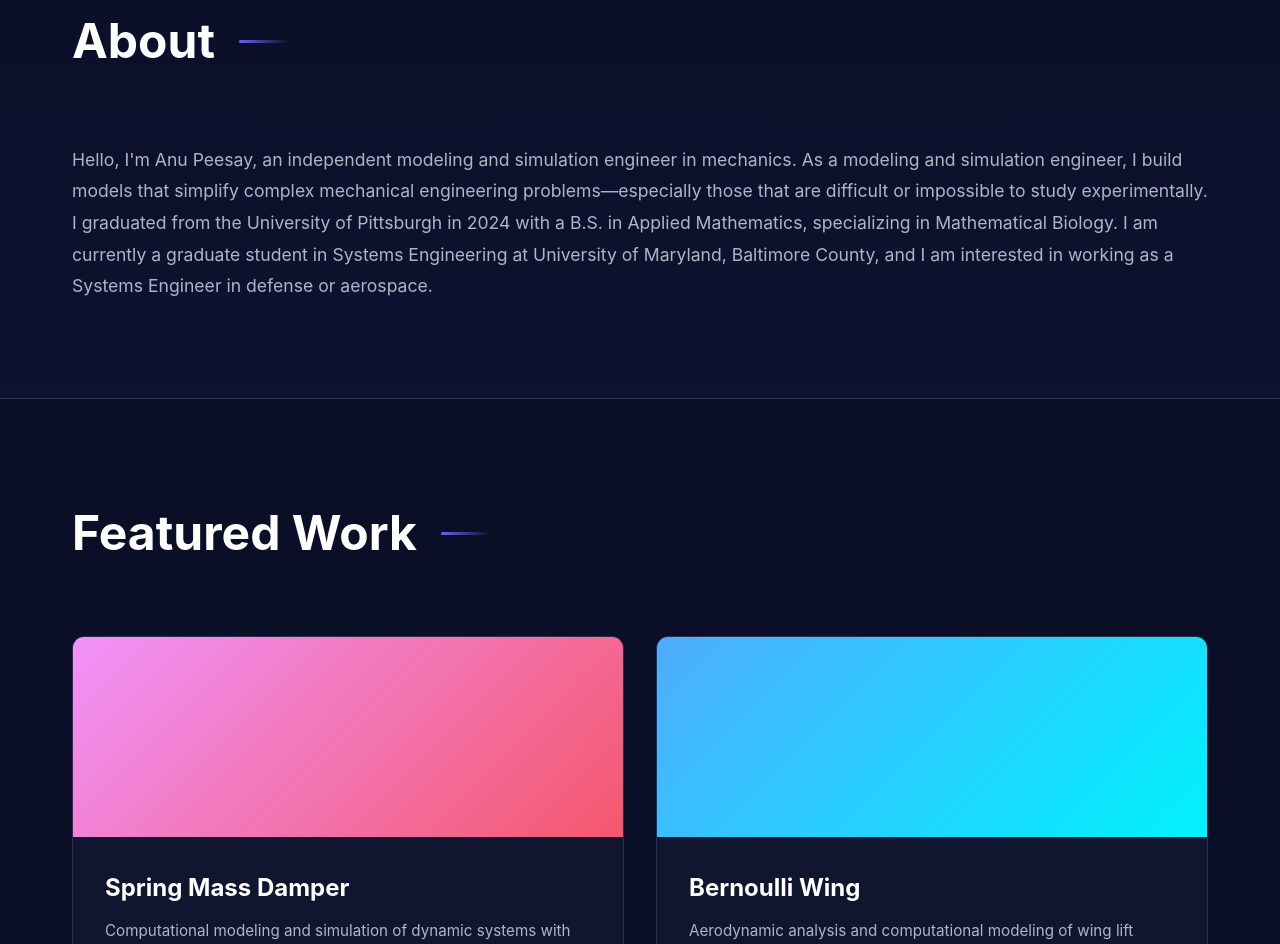
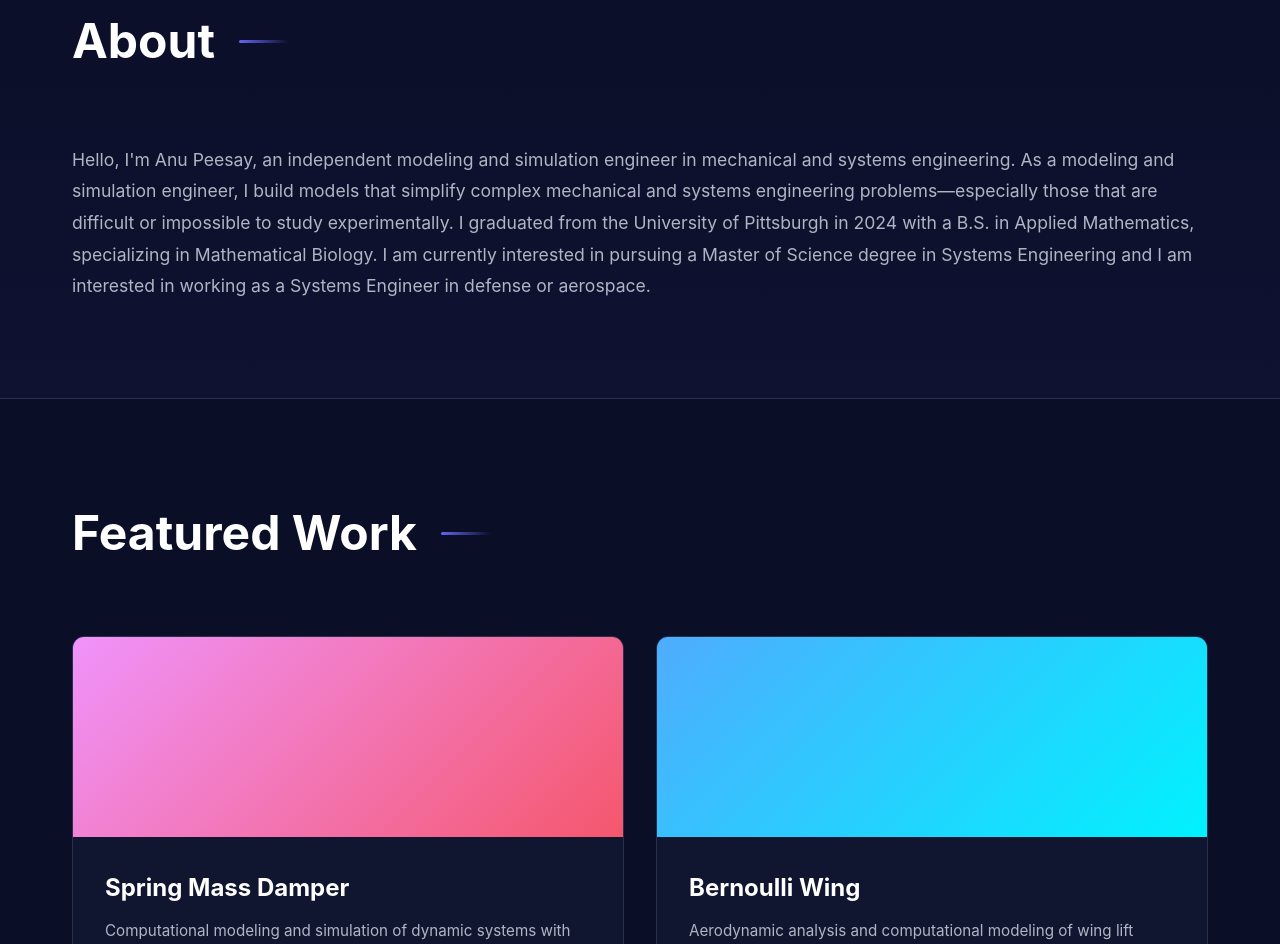
Before and after one commit to anupeesay10/Personal-Website, a website built with Vite: page index.html in a window 1280 px wide. Shown: the part 954-1898 px from the top of the page. Built offline with nearby package versions, Linux system fonts and the light colour scheme.

Commit message:
updated bio

```diff
--- a/index.html
+++ b/index.html
@@ -45,10 +45,10 @@
             <div class="about-content">
                 <div class="about-text">
                     <p>
-                        Hello, I'm Anu Peesay, an independent modeling and simulation engineer in mechanics.
-                        As a modeling and simulation engineer, I build models that simplify complex mechanical engineering problems—especially those that are difficult or impossible to study experimentally.
+                        Hello, I'm Anu Peesay, an independent modeling and simulation engineer in mechanical and systems engineering.
+                        As a modeling and simulation engineer, I build models that simplify complex mechanical and systems engineering problems—especially those that are difficult or impossible to study experimentally.
                         I graduated from the University of Pittsburgh in 2024 with a B.S. in Applied Mathematics, specializing in Mathematical Biology.
-                        I am currently a graduate student in Systems Engineering at University of Maryland, Baltimore County, and I am interested in
+                        I am currently interested in pursuing a Master of Science degree in Systems Engineering and I am interested in
                         working as a Systems Engineer in defense or aerospace.
                     </p>
                 </div>
```
